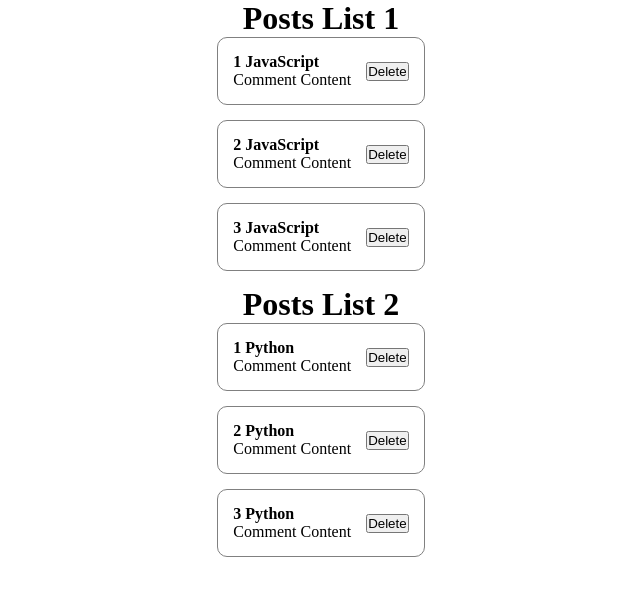
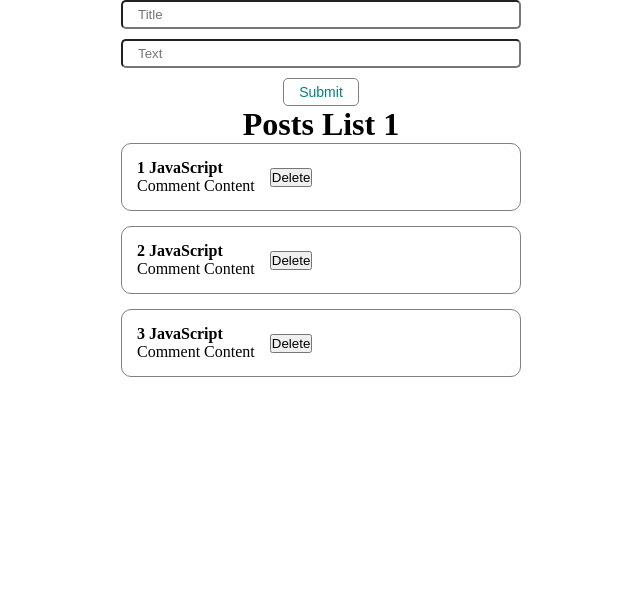
Before and after one commit to puncoviy/reactApp, a React (Create React App) app: page / in a window 1280 px wide. Shown: the top 596 px of the page, without its empty margins (319-959 px from the left). Built offline with nearby package versions, Linux system fonts and the light colour scheme.

Commit message:
feat: add form function

```diff
--- a/src/App.js
+++ b/src/App.js
@@ -4,23 +4,43 @@ import ClassCounter from "./components/ClassCounter";
 import Counter from "./components/Counter";
 import PostItem from "./components/PostItem";
 import PostList from "./components/PostList";
+import MyButton from './components/UI/button/MyButton';
+import MyInput from "./components/UI/input/MyInput";
 
 function App() {
     const [posts, setPosts] = useState([
-        {id: 1, title: 'JavaScript', body: 'Comment Content'},
-        {id: 2, title: 'JavaScript', body: 'Comment Content'},
-        {id: 3, title: 'JavaScript', body: 'Comment Content'}
+        { id: 1, title: 'JavaScript', body: 'Comment Content' },
+        { id: 2, title: 'JavaScript', body: 'Comment Content' },
+        { id: 3, title: 'JavaScript', body: 'Comment Content' }
     ])
-    const [posts2, setPosts2] = useState([
-        {id: 1, title: 'Python', body: 'Comment Content'},
-        {id: 2, title: 'Python', body: 'Comment Content'},
-        {id: 3, title: 'Python', body: 'Comment Content'}
-    ])
+
+    const [title, setTitle] = useState('')
+    const [body, setBody] = useState('')
+    const addNewPost = (e) => {
+        e.preventDefault();
+        const newPost = {
+            title,
+            body
+        }
+        console.log(newPost)
+    }
 
     return (
         <div className="App">
-            <PostList posts={posts} title='Posts List 1'/>
-            <PostList posts={posts2} title='Posts List 2'/>
+            <form action="post">
+                <MyInput
+                    value={title}
+                    onChange={e => setTitle(e.target.value)}
+                    type="text"
+                    placeholder="Title" />
+                <MyInput
+                    value={body}
+                    onChange={e => setBody(e.target.value)}
+                    type="text"
+                    placeholder="Text" />
+                <MyButton onClick={addNewPost}>Submit</MyButton>
+            </form>
+            <PostList posts={posts} title='Posts List 1' />
         </div>
     );
 }
--- /dev/null
+++ b/src/components/UI/button/MyButton.jsx
@@ -0,0 +1,12 @@
+import React from 'react';
+import classes from './MyButton.module.css';
+
+const MyButton = ({children, ...props}) => {
+    return (
+        <button {...props} className={classes.myBtn}>
+            {children}
+        </button>
+    );
+}
+
+export default MyButton;
--- /dev/null
+++ b/src/components/UI/button/MyButton.module.css
@@ -0,0 +1,9 @@
+.myBtn {
+    cursor: pointer;
+    padding: 5px 15px;
+    color: teal;
+    font-size: 14px;
+    background-color: transparent;
+    border: 1px solid grey;
+    border-radius: 5px;
+}
--- /dev/null
+++ b/src/components/UI/input/MyInput.jsx
@@ -0,0 +1,10 @@
+import React from 'react';
+import classes from './MyInput.module.css';
+
+const MyInput = (props) => {
+    return (
+        <input className={classes.myInput} {...props} />
+    );
+}
+
+export default MyInput;
--- /dev/null
+++ b/src/components/UI/input/MyInput.module.css
@@ -0,0 +1,6 @@
+.myInput {
+    width: 100%;
+    padding: 5px 15px;
+    margin-bottom: 10px;
+    border-radius: 5px;
+}
```
